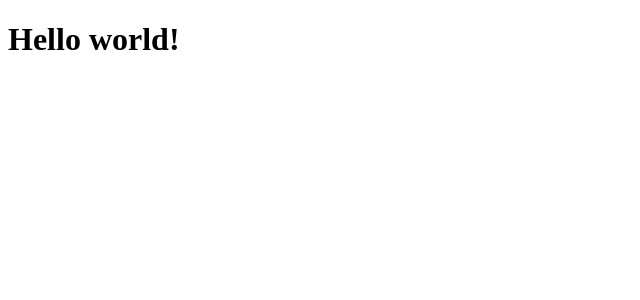
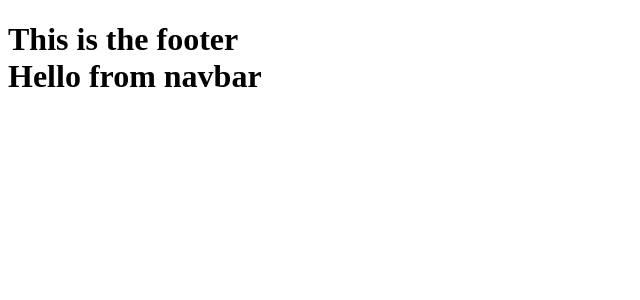
Before and after one commit to francislagueu/PlaylistManager, an Angular app: page / in a window 1280 px wide. Shown: the top 300 px of the page, without its empty margins (0-640 px from the left). Built offline with nearby package versions, Linux system fonts and the light colour scheme.

Commit message:
Added the search folder and all its files

```diff
--- a/src/app/app.component.html
+++ b/src/app/app.component.html
@@ -1,3 +1,4 @@
 <h1>
-  {{title}}
+  <footer></footer>
+  <navbar></navbar>
 </h1>
--- a/src/app/app.component.ts
+++ b/src/app/app.component.ts
@@ -1,4 +1,5 @@
 import { Component } from '@angular/core';
+
 
 @Component({
   moduleId:module.id,
--- a/src/app/component/footer/footer.component.html
+++ b/src/app/component/footer/footer.component.html
@@ -0,0 +1 @@
+This is the footer
--- a/src/app/component/navbar/navbar.component.html
+++ b/src/app/component/navbar/navbar.component.html
@@ -0,0 +1 @@
+Hello from navbar
```
Also changed, not shown: src/app/component/search/search.component.ts (added, +12 -0 lines), src/app/component/footer/footer.component.ts (line endings or trailing spaces), src/app/component/search/search.component.css (added), src/app/component/search/search.component.html (added).
